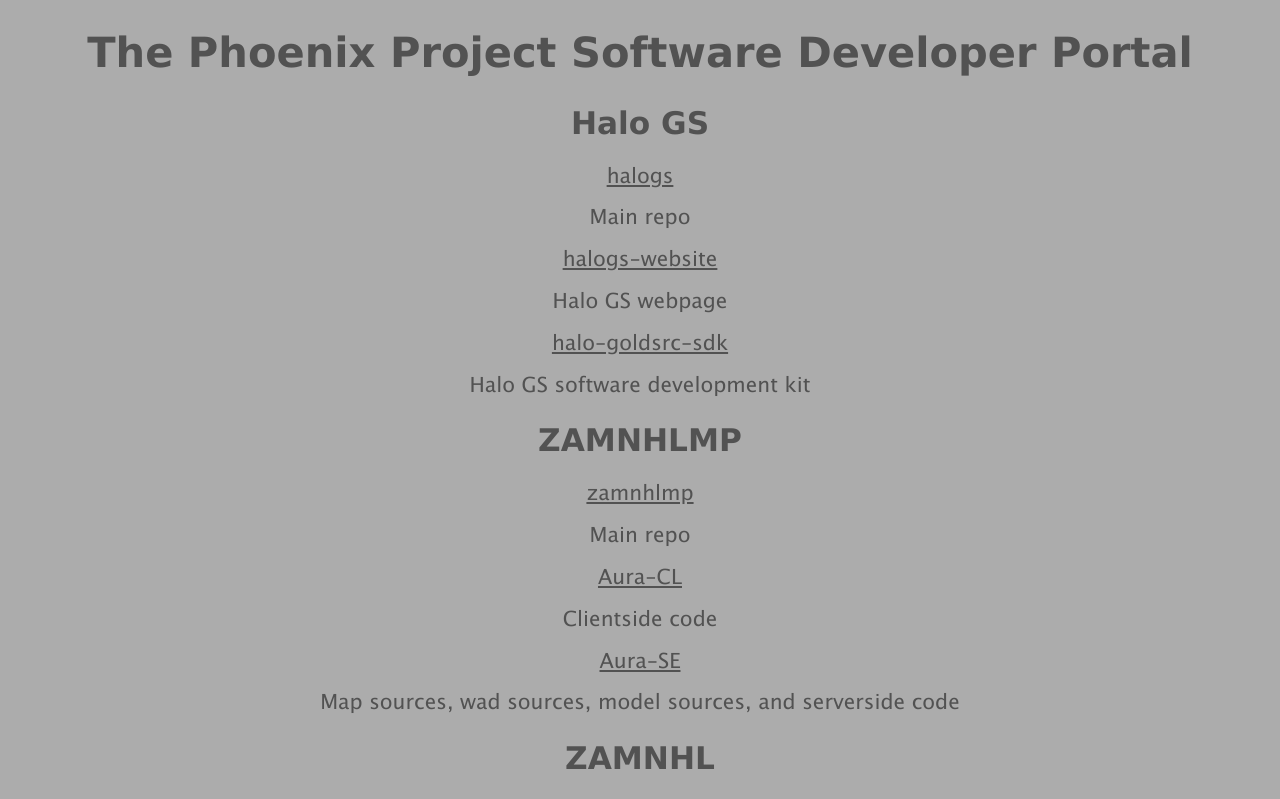
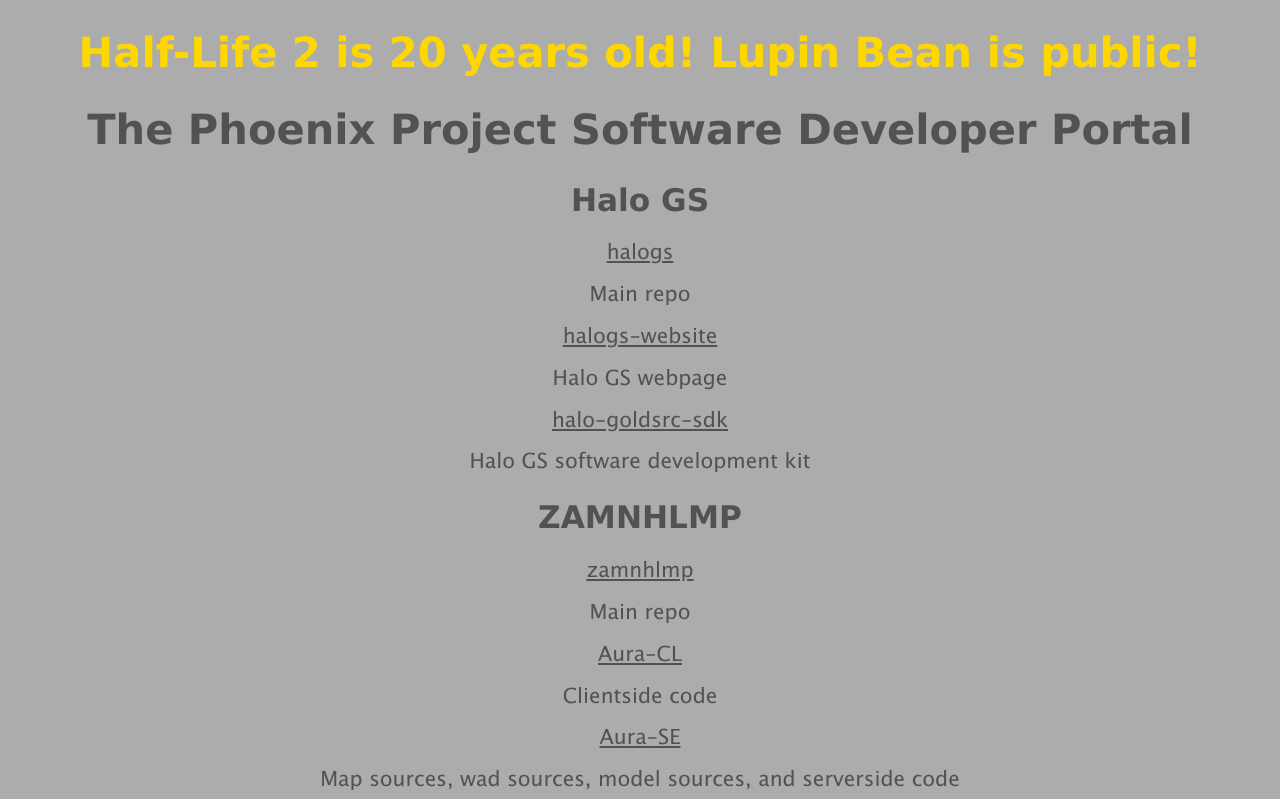
Before and after one commit to sabianroberts/phoenix, a plain HTML site: page index.html in a window 1280 px wide. Shown: the top 799 px of the page. Drawn offline with Linux system fonts and the light colour scheme.

Commit message:
Update index.html

```diff
--- a/index.html
+++ b/index.html
@@ -23,6 +23,7 @@
     <title>The Phoenix Project Software Developer Portal</title>
 </head>
 <body>
+    <h1 style="color: gold;">Half-Life 2 is 20 years old! Lupin Bean is public!</h1>
     <h1>The Phoenix Project Software Developer Portal</h1>
     <h2>Halo GS</h2>
     <a href="https://github.com/phoenixprojectsoftware/halogs">halogs</a> <p>Main repo</p>
```
